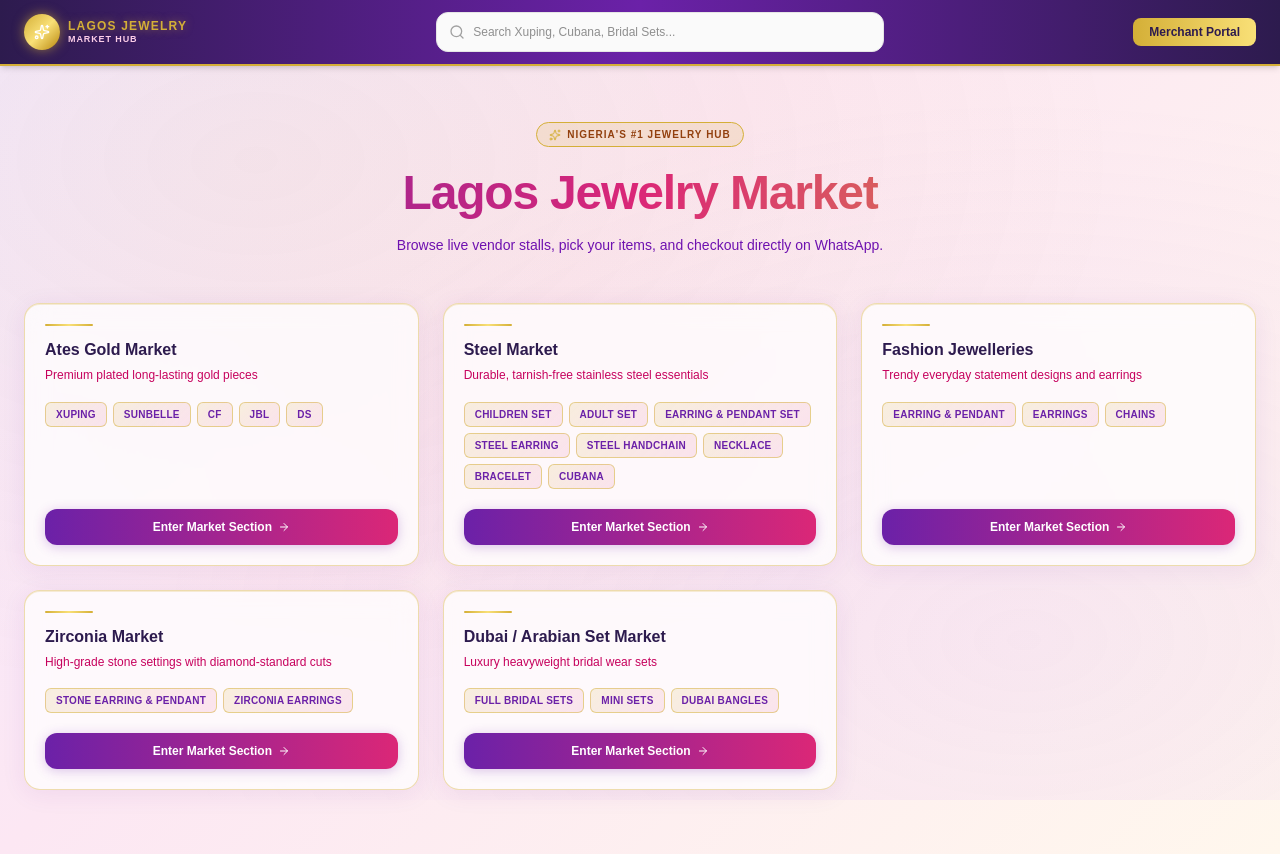
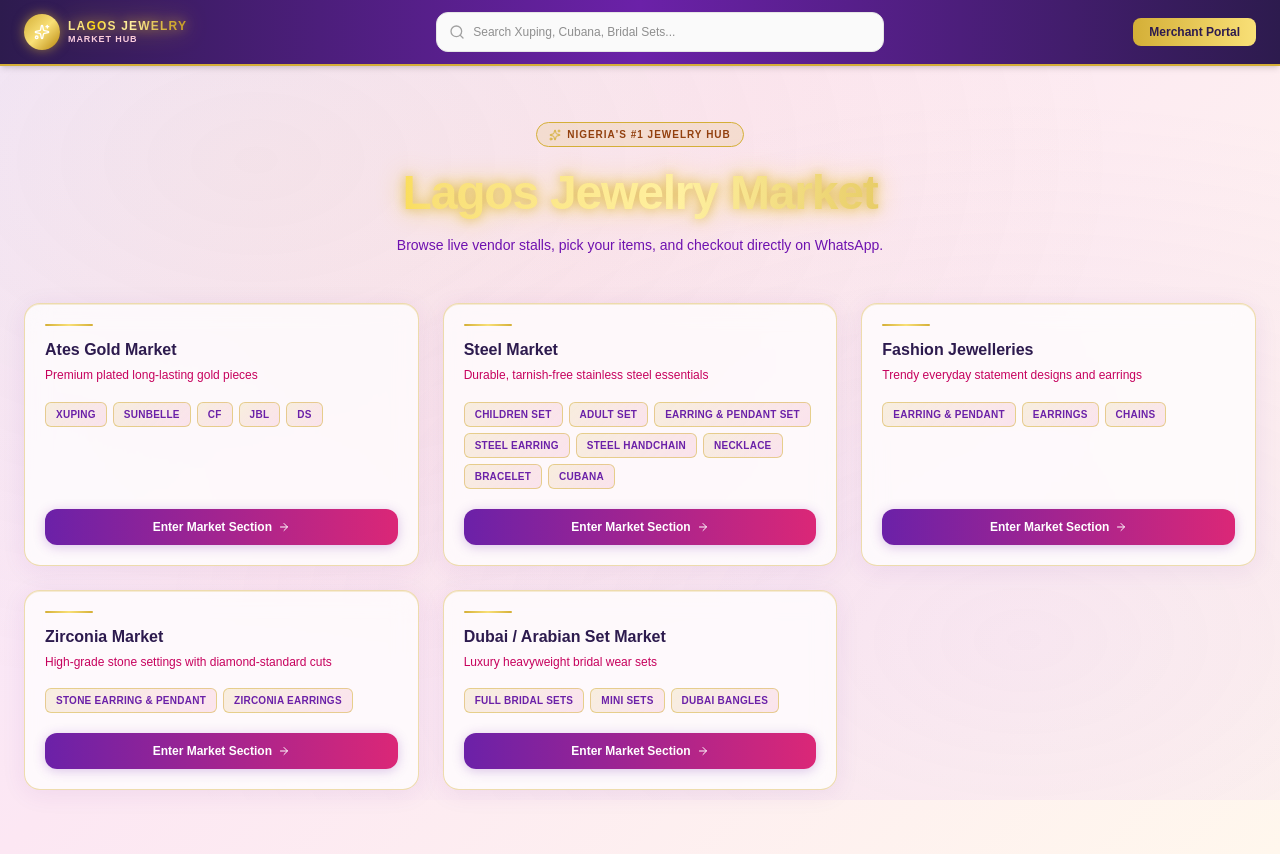
Before and after one commit to uzomaemeka260-hub/lagos-jewelry-market, a Next.js app: page / in a window 1280 px wide. Built offline with nearby package versions, Linux system fonts and the light colour scheme.

Commit message:
feat: glittering gold shimmer on Lagos Jewelry Market text

```diff
--- a/src/app/globals.css
+++ b/src/app/globals.css
@@ -20,10 +20,23 @@ body {
   100% { background-position: 200% center; }
 }
 
-.gold-shimmer {
-  background: linear-gradient(90deg, #d4af37 0%, #f9e077 40%, #d4af37 60%, #b8860b 100%);
+.gold-glitter {
+  background: linear-gradient(
+    90deg,
+    #b8860b 0%,
+    #d4af37 20%,
+    #fff0a0 35%,
+    #f9e077 45%,
+    #ffd700 50%,
+    #f9e077 55%,
+    #fff0a0 65%,
+    #d4af37 80%,
+    #b8860b 100%
+  );
   background-size: 200% auto;
-  animation: shimmer 3s linear infinite;
+  animation: shimmer 2.5s linear infinite;
   -webkit-background-clip: text;
   -webkit-text-fill-color: transparent;
+  background-clip: text;
+  filter: drop-shadow(0 0 6px rgba(212,175,55,0.8)) drop-shadow(0 0 12px rgba(255,215,0,0.4));
 }
--- a/src/app/market-hub/[wing]/page.tsx
+++ b/src/app/market-hub/[wing]/page.tsx
@@ -34,7 +34,7 @@ export default async function MarketWingPage({ params, searchParams }: PageProps
           <div className="w-8 h-8 rounded-full flex items-center justify-center" style={{ background: 'linear-gradient(135deg, #d4af37, #f9e077, #b8860b)', boxShadow: '0 0 10px rgba(212,175,55,0.5)' }}>
             <Sparkles className="w-3.5 h-3.5 text-white" />
           </div>
-          <span className="text-xs font-black tracking-widest uppercase" style={{ color: '#d4af37' }}>Lagos Jewelry Market</span>
+          <span className="text-xs font-black tracking-widest uppercase gold-glitter">Lagos Jewelry Market</span>
         </div>
         <Link href="/" className="text-xs font-bold flex items-center gap-1 transition" style={{ color: '#f9e077' }}>
           <ArrowLeft className="w-3.5 h-3.5" /> Back
--- a/src/app/page.tsx
+++ b/src/app/page.tsx
@@ -31,7 +31,7 @@ export default function Home() {
             <Sparkles className="w-4 h-4 text-white" />
           </div>
           <div className="flex flex-col leading-tight">
-            <span className="text-xs font-black tracking-widest uppercase" style={{ color: '#d4af37', textShadow: '0 0 8px rgba(212,175,55,0.5)' }}>Lagos Jewelry</span>
+            <span className="text-xs font-black tracking-widest uppercase gold-glitter">Lagos Jewelry</span>
             <span className="text-[9px] font-bold tracking-widest uppercase text-pink-200">Market Hub</span>
           </div>
         </div>
@@ -60,7 +60,7 @@ export default function Home() {
         <div className="inline-flex items-center gap-1.5 px-3 py-1 rounded-full text-[10px] font-bold uppercase tracking-widest mb-4" style={{ background: 'rgba(212,175,55,0.15)', border: '1px solid #d4af37', color: '#92400e' }}>
           <Sparkles className="w-3 h-3" style={{ color: '#d4af37' }} /> Nigeria's #1 Jewelry Hub
         </div>
-        <h1 className="text-4xl font-black sm:text-5xl tracking-tight leading-tight" style={{ background: 'linear-gradient(90deg, #6b21a8, #db2777, #d4af37)', WebkitBackgroundClip: 'text', WebkitTextFillColor: 'transparent' }}>
+        <h1 className="text-4xl font-black sm:text-5xl tracking-tight leading-tight gold-glitter">
           Lagos Jewelry Market
         </h1>
         <p className="text-sm text-purple-800 max-w-lg mx-auto mt-3 font-medium">
--- a/src/components/ProductCard.tsx
+++ b/src/components/ProductCard.tsx
@@ -22,6 +22,7 @@ export default function ProductCard({ item }: ProductCardProps) {
   const [checkoutMode, setCheckoutMode] = useState<boolean>(false);
   const [customerName, setCustomerName] = useState<string>('');
   const [address, setAddress] = useState<string>('');
+  const [lightbox, setLightbox] = useState<boolean>(false);
 
   const unitPrice = typeof item.price === 'string' ? parseFloat(item.price) : item.price;
   const totalPrice = unitPrice * quantity;
@@ -63,11 +64,22 @@ _Please confirm availability and send your bank account details for final paymen
     <div className="bg-white border border-neutral-200 rounded-2xl overflow-hidden shadow-xs hover:shadow-md transition duration-200 flex flex-col justify-between p-4 min-h-[420px]">
       {!checkoutMode ? (
         <>
-          <div className="relative aspect-square w-full bg-neutral-100 rounded-xl overflow-hidden">
-            <img src={item.image_url} alt={item.name} className="w-full h-full object-cover" loading="lazy" />
+          {lightbox && (
+            <div className="fixed inset-0 z-50 flex items-center justify-center bg-black/80 backdrop-blur-sm p-4" onClick={() => setLightbox(false)}>
+              <div className="relative max-w-lg w-full" onClick={(e) => e.stopPropagation()}>
+                <button onClick={() => setLightbox(false)} className="absolute -top-3 -right-3 w-7 h-7 bg-white rounded-full flex items-center justify-center text-neutral-600 font-bold text-sm shadow-lg z-10 cursor-pointer">✕</button>
+                <img src={item.image_url} alt={item.name} className="w-full rounded-2xl shadow-2xl object-contain max-h-[80vh]" />
+                <p className="text-center text-white text-xs font-bold mt-3 opacity-80">{item.name}</p>
+              </div>
+            </div>
+          )}
+
+          <div className="relative aspect-square w-full bg-neutral-100 rounded-xl overflow-hidden cursor-zoom-in" onClick={() => setLightbox(true)}>
+            <img src={item.image_url} alt={item.name} className="w-full h-full object-cover hover:scale-105 transition duration-300" loading="lazy" />
             <span className="absolute top-2 left-2 bg-neutral-900/90 text-white text-[10px] font-bold px-2 py-0.5 rounded-md uppercase tracking-wider">
               {item.sub_category}
             </span>
+            <span className="absolute bottom-2 right-2 bg-black/50 text-white text-[9px] font-bold px-1.5 py-0.5 rounded-md">🔍 Tap to zoom</span>
           </div>
 
           <div className="mt-4 flex-grow flex flex-col justify-between">
```
